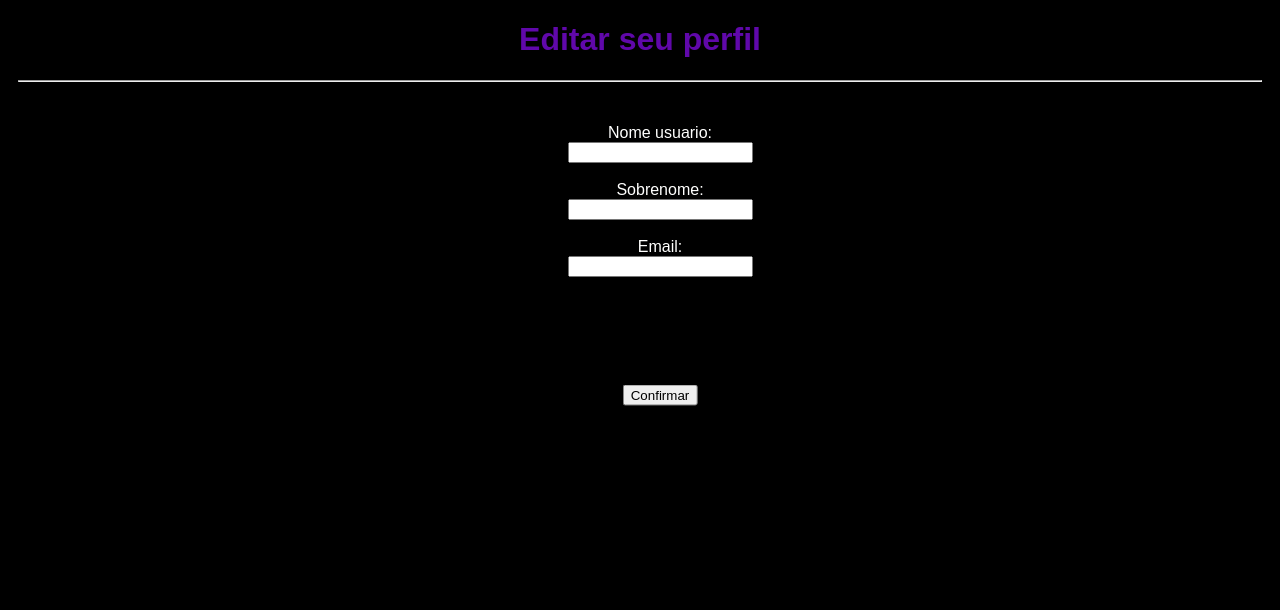
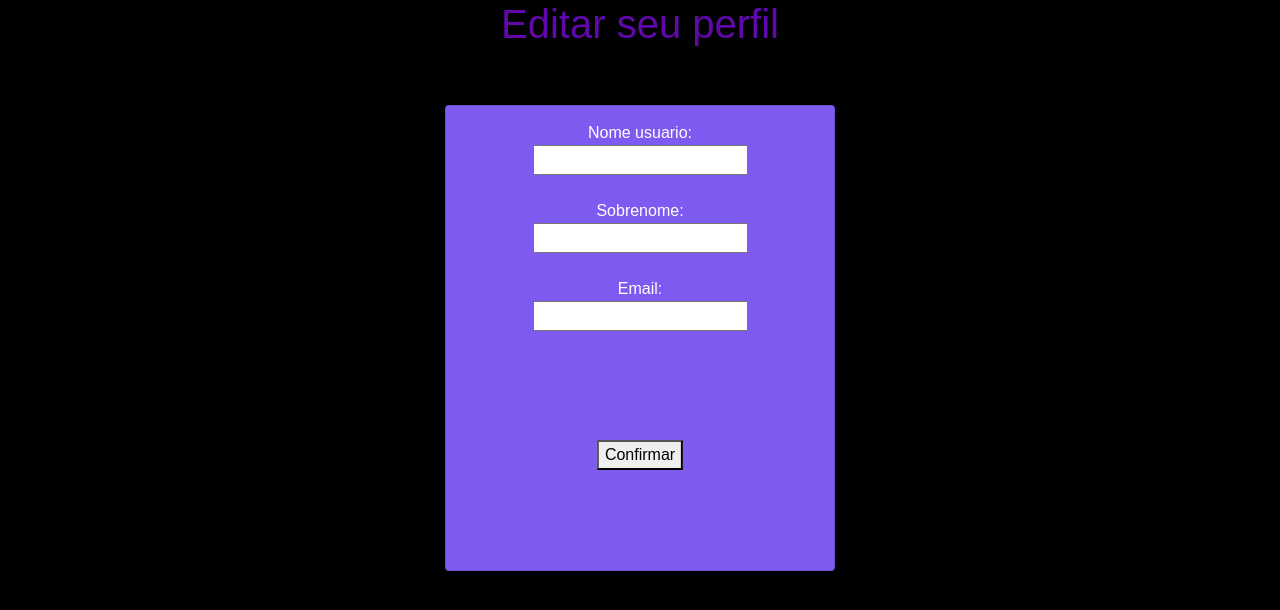
Before and after one commit to EricaRegnier/PUC-Study-projetos, a Django app: template PrimProjeto/first/templates/editarPerfil.html in a window 1280 px wide. Shown: the top 610 px of the page. Run offline with Django 4.2, Linux system fonts and the light colour scheme; the template is opened without the code that fills it, so the values that code supplies are empty; some libraries are stand-ins or nearby versions.

Commit message:
Bootstrap no editar e deletar perfil

```diff
--- a/PrimProjeto/first/templates/editarPerfil.html
+++ b/PrimProjeto/first/templates/editarPerfil.html
@@ -3,8 +3,8 @@
 <head>
     <link rel="icon" href= "../../static/Favicon.png"  type="image/x-icon">
     <h1 style="color:#6008AA ; text-align: center;"> Editar seu perfil </h1>
+    <link rel="stylesheet" href="https://stackpath.bootstrapcdn.com/bootstrap/4.1.3/css/bootstrap.min.css" integrity="sha384-MCw98/SFnGE8fJT3GXwEOngsV7Zt27NXFoaoApmYm81iuXoPkFOJwJ8ERdknLPMO" crossorigin="anonymous">
     <hr>
-</head>
     <style>
       body {
         background:black;
@@ -15,8 +15,8 @@
 			  font-style: normal;
 			  font-weight: 500;
         color: #fffffe;
+      }
 
-        }
       .center {
         margin: 0;
         position: absolute;
@@ -30,9 +30,14 @@
         position: relative;
       }
 </style>
+</head>
+<body>
+  <script src="https://code.jquery.com/jquery-3.3.1.slim.min.js" integrity="sha384-q8i/X+965DzO0rT7abK41JStQIAqVgRVzpbzo5smXKp4YfRvH+8abtTE1Pi6jizo" crossorigin="anonymous"></script>
+  <script src="https://cdnjs.cloudflare.com/ajax/libs/popper.js/1.14.3/umd/popper.min.js" integrity="sha384-ZMP7rVo3mIykV+2+9J3UJ46jBk0WLaUAdn689aCwoqbBJiSnjAK/l8WvCWPIPm49" crossorigin="anonymous"></script>
+  <script src="https://stackpath.bootstrapcdn.com/bootstrap/4.1.3/js/bootstrap.min.js" integrity="sha384-ChfqqxuZUCnJSK3+MXmPNIyE6ZbWh2IMqE241rYiqJxyMiZ6OW/JmZQ5stwEULTy" crossorigin="anonymous"></script>
 <br />
 <div class="col-sm-4" style = "display: block; margin: auto;">
-      <div class="card-body">
+      <div class="card" style="background: #7f5af0; padding: 15px">
         <ul class="list-group">
   <form action="" method="post">
     {% csrf_token %}
```
Lines whose indentation alone changed are shown as unchanged.
